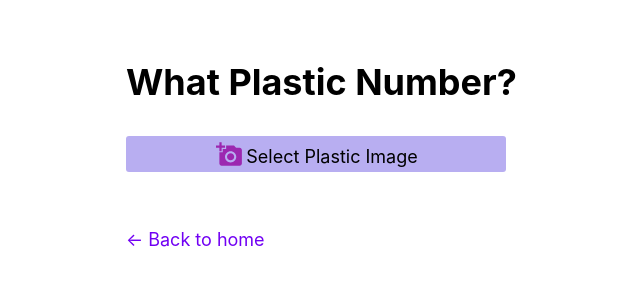
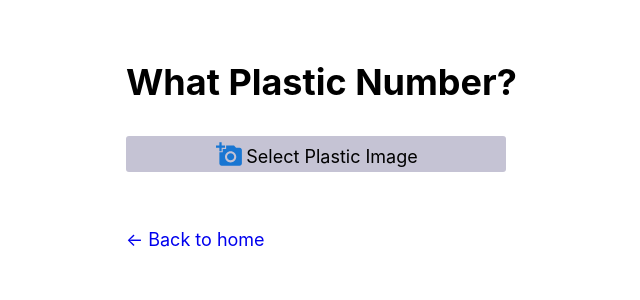
Before and after one commit to jordanmueller/blog, a Next.js app: page /recycle-help in a window 1280 px wide. Shown: the top 300 px of the page, without its empty margins (208-848 px from the left). Built offline with nearby package versions, Linux system fonts and the light colour scheme.

Commit message:
Update styllng and blog post

```diff
--- a/pages/recycle-help.js
+++ b/pages/recycle-help.js
@@ -43,7 +43,7 @@ export default function RecycleHelp() {
         </header>
         <label htmlFor={'photo'}>
             <div className={utilStyles.chooseFile}>
-                <AddAPhotoIcon color="secondary" className={utilStyles.photoIcon}/> Select Plastic Image
+                <AddAPhotoIcon color="primary" className={utilStyles.photoIcon}/> Select Plastic Image
             </div>
         </label>
         <input id="photo" type="file" onInput={readFile} style={{display: 'none'}} />
--- a/styles/global.css
+++ b/styles/global.css
@@ -13,7 +13,6 @@ body {
 }
 
 a {
-  color: #7100f3;
   text-decoration: none;
 }
 
--- a/styles/utils.module.css
+++ b/styles/utils.module.css
@@ -60,7 +60,7 @@
   bottom: 0;
   left: 0;
   width: 380px;
-  background-color: #b8aef1;
+  background-color: #c5c3d4;
   border-radius: 3px;
 }
 
```
Also changed, not shown: posts/first-post.md (+1 -4 lines).
